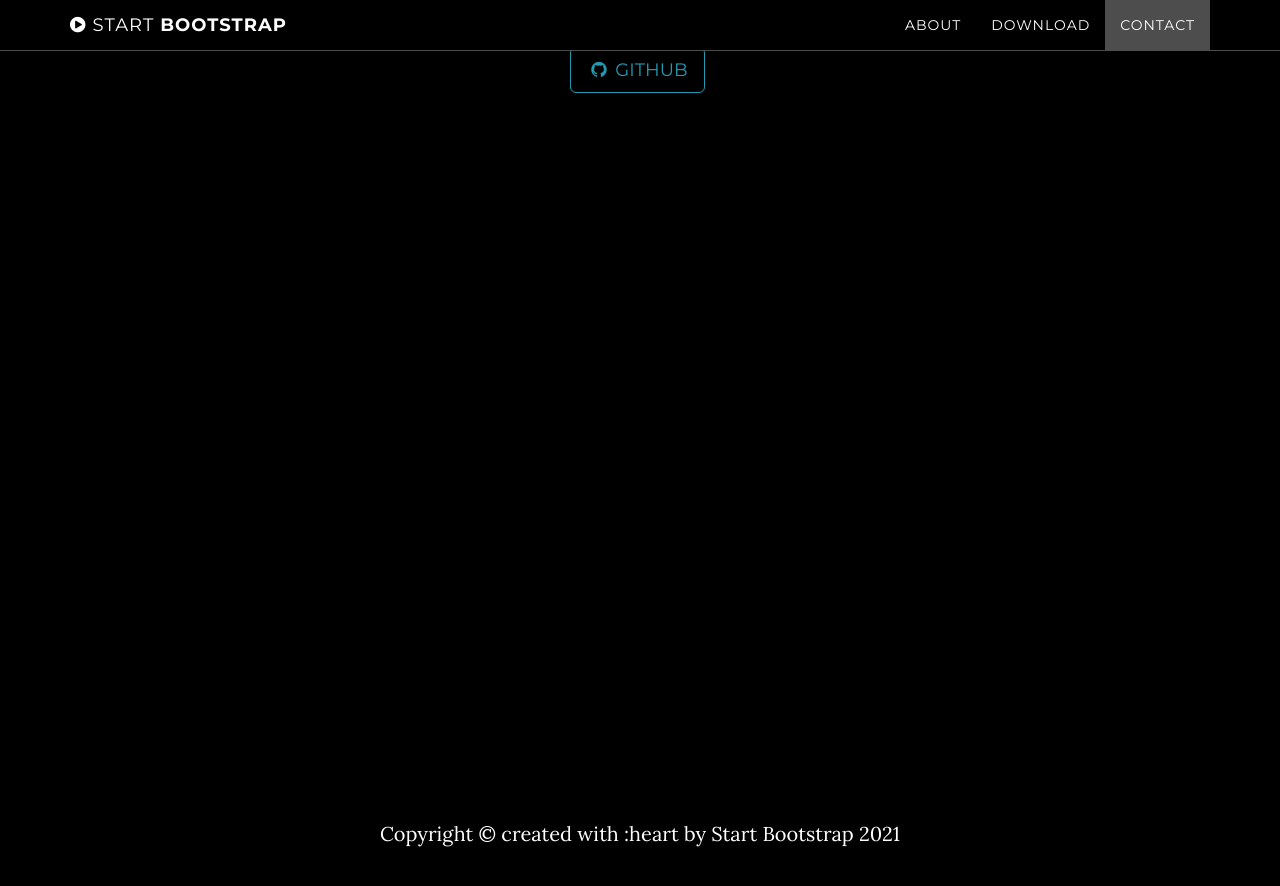
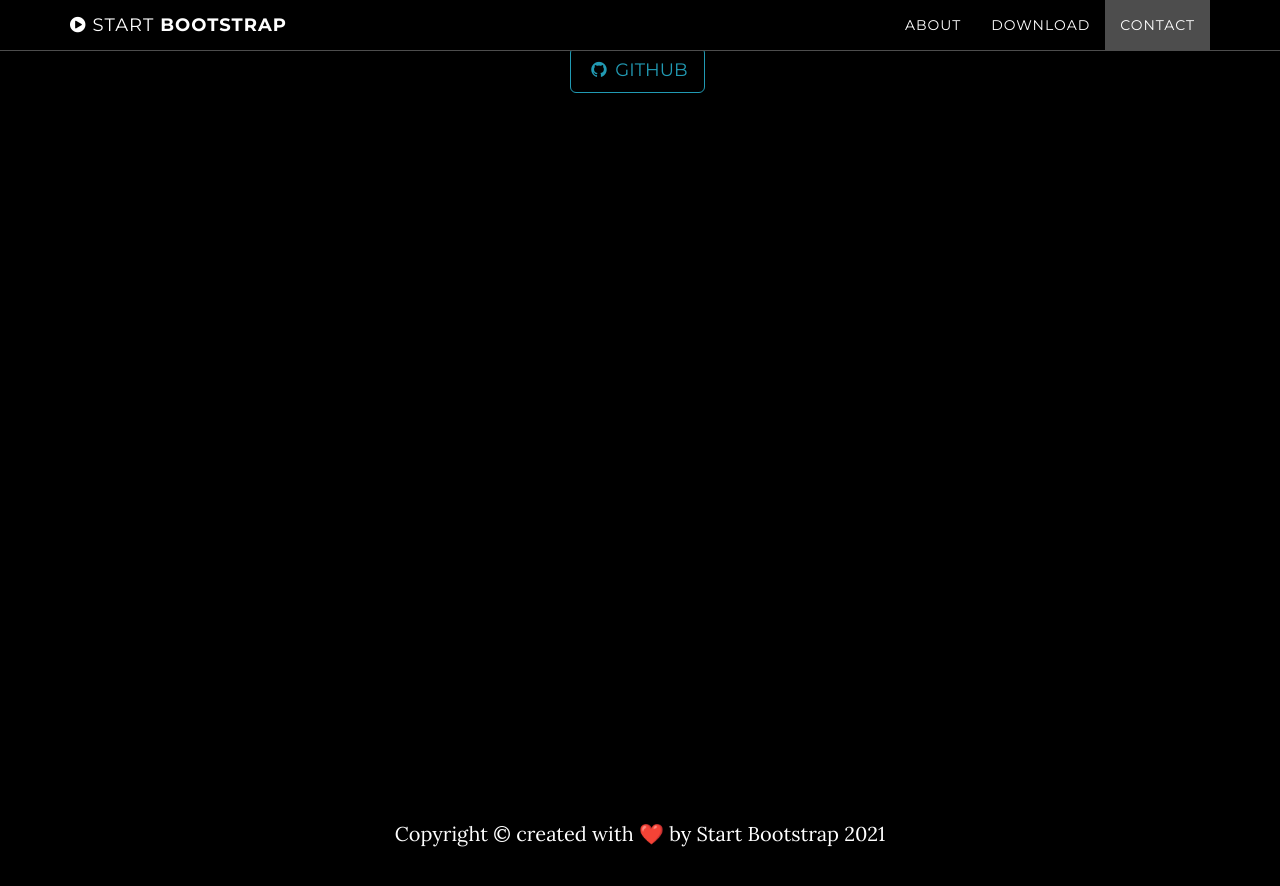
Before and after one commit to kozload/kozload.github.io, a Jekyll site: the page built from index.html, in a window 1280 px wide and 900 px high, scrolled down 2532 px. Shown: the top 886 px of the window. Built offline with Jekyll 4.4.1, drawn with Linux system fonts in a browser that asks for light colours.

Commit message:
Update _config.yml

```diff
--- a/_config.yml
+++ b/_config.yml
@@ -10,7 +10,7 @@ color:
   links: '#219ab3'
 
 # Footer settings
-footer: created with :heart by Start Bootstrap
+footer: created with &#10084;&#65039 by Start Bootstrap
 
 # Social networks usernames (many more available: google-plus, flickr, dribbble, pinterest, instagram, tumblr, linkedin, etc.)
 social:
```
